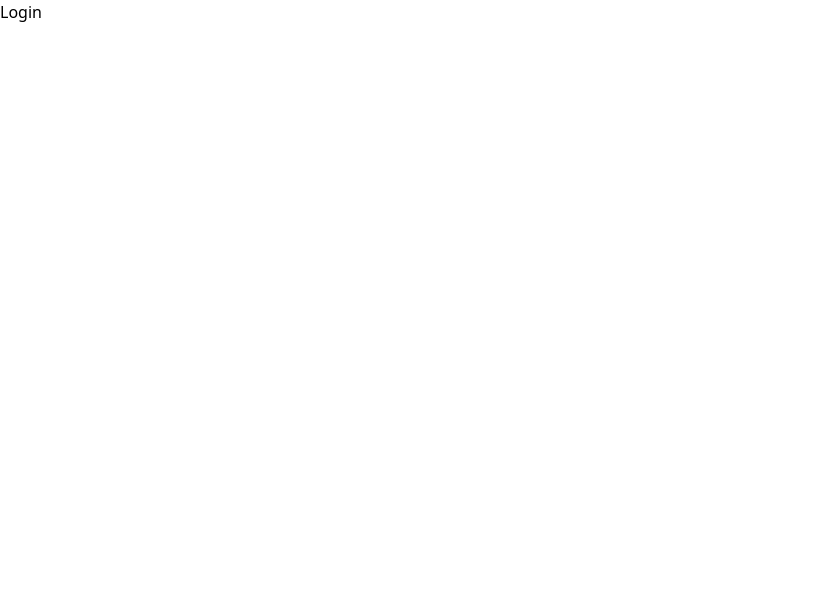
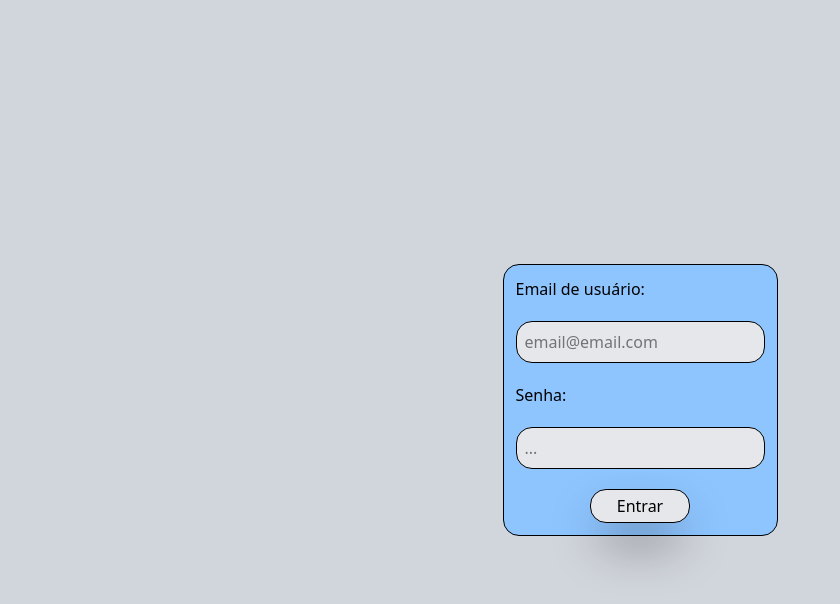
Before and after one commit to Levirroh/learning_react_node, a React (Vite) app in the folder to-do-list/: page /login in a window 1280 px wide. Shown: the top 604 px of the page, without its empty margins (0-840 px from the left). Built offline with nearby package versions, Linux system fonts and the light colour scheme.

Commit message:
feat: avanced  Login page

```diff
--- a/to-do-list/src/Pages/Login.jsx
+++ b/to-do-list/src/Pages/Login.jsx
@@ -1,8 +1,20 @@
 import React from "react";
+import Header from "../components/Header";
+
 
 function Login() {
     return(
-        <p>Login</p>
+        <section className="flex flex-col items-center justify-center bg-gray-300 h-dvh w-dvw">
+            <form className="flex flex-col bg-blue-300 border-1 p-3 gap-5 rounded-2xl">
+                <label>Email de usuário:</label>
+                <input type="text" placeholder="email@email.com"  className="border-1 p-2 bg-gray-200 rounded-2xl"/>
+                <label>Senha:</label>
+                <input type="text" placeholder="..." className="border-1 p-2 bg-gray-200 rounded-2xl"/>
+                <div className="flex items-center justify-center">
+                    <a href="http://localhost:5173/menu"><button className="bg-gray-200 w-25 p-1 border-1 rounded-2xl shadow-2xl shadow-black cursor-pointer" type="submit">Entrar</button></a>
+                </div>
+            </form>
+        </section>
     );
 };
 
```
